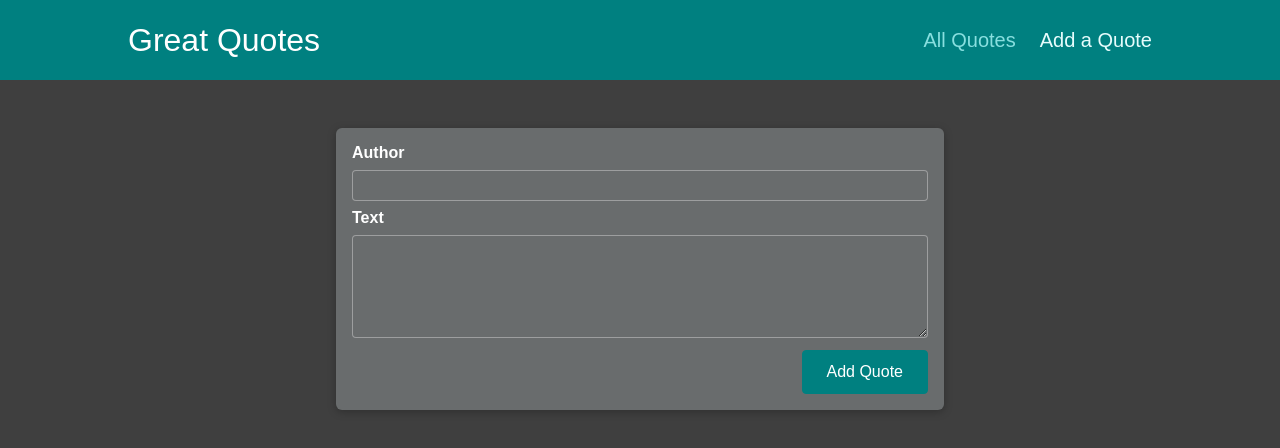
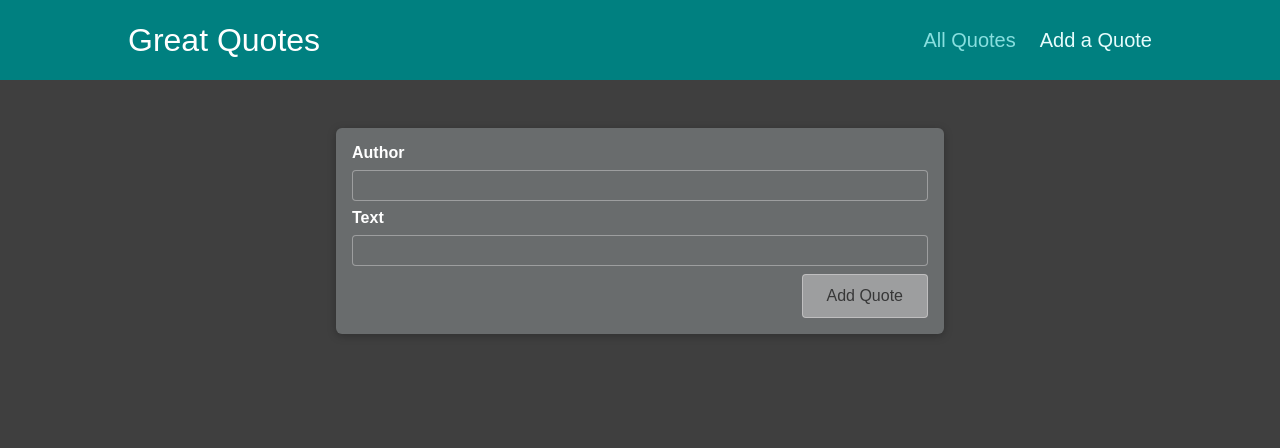
Before and after one commit to Perevechenkov/quotes-app, a React (Create React App) app: page /new-quote in a window 1280 px wide. Shown: the top 448 px of the page. Built offline with nearby package versions, Linux system fonts and the light colour scheme.

Commit message:
useInput hook in reusable QuoteInput component

```diff
--- a/src/components/quotes/QuoteForm.js
+++ /dev/null
@@ -1,51 +0,0 @@
-import { useRef } from 'react';
-
-import Card from '../UI/Card';
-import LoadingSpinner from '../UI/LoadingSpinner';
-import classes from './QuoteForm.module.scss';
-
-export default function QuoteForm(props) {
-  const authorRef = useRef();
-  const textRef = useRef();
-
-  const submitHandler = event => {
-    event.preventDefault();
-
-    const author = authorRef.current.value;
-    const text = textRef.current.value;
-
-    if (author.trim().length === 0 && text.trim().length === 0) {
-      return;
-    }
-
-    props.onAddQuote({
-      author,
-      text,
-    });
-  };
-
-  return (
-    <>
-      <Card>
-        <form className={classes.form} onSubmit={submitHandler}>
-          {props.isLoading && (
-            <div className={classes.loading}>
-              <LoadingSpinner />
-            </div>
-          )}
-          <div className={classes.control}>
-            <label htmlFor='author'>Author</label>
-            <input type='text' id='author' ref={authorRef}></input>
-          </div>
-          <div className={classes.control}>
-            <label htmlFor='text'>Text</label>
-            <textarea id='text' rows='5' ref={textRef}></textarea>
-          </div>
-          <div className={classes.actions}>
-            <button className='btn'>Add Quote</button>
-          </div>
-        </form>
-      </Card>
-    </>
-  );
-}
--- a/src/components/quotes/QuoteForm.module.scss
+++ /dev/null
@@ -1,59 +0,0 @@
-@use './../../abstracts/variables' as *;
-
-.form {
-     position: relative;
-
-     .loading {
-          position: absolute;
-
-          width: 100%;
-          height: 100%;
-
-          display: flex;
-          justify-content: center;
-          align-items: center;
-
-          background-color: $border-light;
-     }
-
-     .control {
-          margin-bottom: 0.5rem;
-
-          label {
-               margin-bottom: 0.5rem;
-
-               display: block;
-
-               font-weight: bold;
-
-               user-select: none;
-          }
-
-          input,
-          textarea {
-               width: 100%;
-               padding: 0.35rem;
-
-               border: 1px solid $border-light-opace;
-               border-radius: 4px;
-
-               background-color: $bg-primary-light;
-               font: inherit;
-               color: $text-color;
-
-               &:focus {
-                    border-color: $border-light;
-
-                    outline: none;
-               }
-          }
-     }
-
-     .actions {
-          text-align: right;
-
-          button {
-               font-size: 1rem;
-          }
-     }
-}
--- /dev/null
+++ b/src/components/quotes/newQuote/QuoteForm.js
@@ -0,0 +1,76 @@
+import { useRef, useState, useCallback } from 'react';
+
+import Card from '../../UI/Card';
+import LoadingSpinner from '../../UI/LoadingSpinner';
+import classes from './QuoteForm.module.scss';
+import QuoteInput from './QuoteInput';
+
+const isNotEmpty = value => value.trim().length !== 0;
+
+export default function QuoteForm(props) {
+  const authorRef = useRef();
+  const textRef = useRef();
+
+  const [, updateState] = useState();
+  const forceUpdate = useCallback(() => updateState({}), []);
+
+  let formIsValid = false;
+
+  if (authorRef?.current?.isValid() && textRef?.current?.isValid()) {
+    formIsValid = true;
+  }
+
+  const submitHandler = event => {
+    event.preventDefault();
+
+    const author = authorRef.current;
+    const text = textRef.current;
+
+    if (!author.isValid() || !text.isValid()) {
+      return;
+    }
+
+    console.log('added');
+
+    props.onAddQuote({
+      author: author.value,
+      text: text.value,
+    });
+  };
+
+  return (
+    <>
+      <Card>
+        <form className={classes.form} onSubmit={submitHandler}>
+          {props.isLoading && (
+            <div className={classes.loading}>
+              <LoadingSpinner />
+            </div>
+          )}
+          <QuoteInput
+            name='Author'
+            type='text'
+            ref={authorRef}
+            validationFn={isNotEmpty}
+            validationErrMessage='Author must not be empty'
+            upd={forceUpdate}
+          />
+          <QuoteInput
+            name='Text'
+            type='text'
+            ref={textRef}
+            validationFn={isNotEmpty}
+            validationErrMessage='Quote must not be empty'
+            upd={forceUpdate}
+          />
+
+          <div className={classes.actions}>
+            <button disabled={!formIsValid} className='btn'>
+              Add Quote
+            </button>
+          </div>
+        </form>
+      </Card>
+    </>
+  );
+}
--- /dev/null
+++ b/src/components/quotes/newQuote/QuoteForm.module.scss
@@ -0,0 +1,26 @@
+@use './../../../abstracts/variables' as *;
+
+.form {
+     position: relative;
+
+     .loading {
+          position: absolute;
+
+          width: 100%;
+          height: 100%;
+
+          display: flex;
+          justify-content: center;
+          align-items: center;
+
+          background-color: $border-light;
+     }
+
+     .actions {
+          text-align: right;
+
+          button {
+               font-size: 1rem;
+          }
+     }
+}
--- /dev/null
+++ b/src/components/quotes/newQuote/QuoteInput.js
@@ -0,0 +1,43 @@
+import { forwardRef, useEffect, useId, useImperativeHandle } from 'react';
+import useInput from '../../../hooks/use-input';
+import classes from './QuoteInput.module.scss';
+
+export default forwardRef(function QuoteInput(props, ref) {
+  const { validationFn, validationErrMessage, name, type, upd } = props;
+
+  const id = useId();
+
+  useImperativeHandle(ref, () => ({
+    value: value,
+    isValid() {
+      return isValid;
+    },
+  }));
+
+  const { value, isValid, hasError, valueChangeHandler, inputBlurHandler } =
+    useInput(validationFn);
+
+  useEffect(() => {
+    upd();
+  }, [value, upd]);
+
+  const inputClasses = hasError
+    ? `${classes.control} ${classes.invalid}`
+    : classes.control;
+
+  return (
+    <div className={inputClasses}>
+      <label htmlFor={id}>{name}</label>
+      <input
+        type={type}
+        id={id}
+        value={value}
+        onChange={valueChangeHandler}
+        onBlur={inputBlurHandler}
+      ></input>
+      {hasError && (
+        <p className={classes['error-text']}>{validationErrMessage}</p>
+      )}
+    </div>
+  );
+});
--- /dev/null
+++ b/src/components/quotes/newQuote/QuoteInput.module.scss
@@ -0,0 +1,48 @@
+@use './../../../abstracts/variables' as *;
+
+.control {
+     margin-bottom: 0.5rem;
+
+     &.invalid {
+          input {
+               border: 1px solid red;
+
+               &:focus {
+                    border-color: red;
+               }
+          }
+     }
+
+     label {
+          margin-bottom: 0.5rem;
+
+          display: block;
+
+          font-weight: bold;
+
+          user-select: none;
+     }
+
+     input,
+     textarea {
+          width: 100%;
+          padding: 0.35rem;
+
+          border: 1px solid $border-light-opace;
+          border-radius: 4px;
+
+          background-color: $bg-primary-light;
+          font: inherit;
+          color: $text-color;
+
+          &:focus {
+               border-color: $border-light;
+
+               outline: none;
+          }
+     }
+
+     .error-text {
+          color: red;
+     }
+}
--- /dev/null
+++ b/src/hooks/use-input.js
@@ -0,0 +1,57 @@
+import { useReducer } from 'react';
+
+const initialInputState = {
+  value: '',
+  isTouched: false,
+};
+
+const inputStateReducer = (state, action) => {
+  if (action.type === 'INPUT') {
+    return {
+      value: action.value,
+      isTouched: state.isTouched,
+    };
+  }
+  if (action.type === 'BLUR') {
+    return {
+      value: state.value,
+      isTouched: true,
+    };
+  }
+  if (action.type === 'RESET') {
+    return initialInputState;
+  }
+
+  return initialInputState;
+};
+
+export default function useInput(validateValue) {
+  const [inputState, dispatch] = useReducer(
+    inputStateReducer,
+    initialInputState
+  );
+
+  const valueIsValid = validateValue(inputState.value);
+  const hasError = !valueIsValid && inputState.isTouched;
+
+  const valueChangeHandler = event => {
+    dispatch({ type: 'INPUT', value: event.target.value });
+  };
+
+  const inputBlurHandler = () => {
+    dispatch({ type: 'BLUR' });
+  };
+
+  const reset = () => {
+    dispatch({ type: 'RESET' });
+  };
+
+  return {
+    value: inputState.value,
+    isValid: valueIsValid,
+    hasError,
+    valueChangeHandler,
+    inputBlurHandler,
+    reset,
+  };
+}
--- a/src/index.scss
+++ b/src/index.scss
@@ -67,6 +67,13 @@ html {
           background-color: $bg-primary-dark-green-hover;
           border-color: $bg-primary-dark-green-hover;
         }
+
+        &:disabled {
+          border-color: $border-light-opace;
+          background-color: $border-light-opace;
+          color: $border-dark;
+          cursor: not-allowed;
+        }
       }
     }
   }
--- a/src/pages/NewQuote.js
+++ b/src/pages/NewQuote.js
@@ -3,7 +3,7 @@ import { useNavigate } from 'react-router-dom';
 import useHttp from '../hooks/use-http';
 import { addQuote } from '../lib/api';
 
-import QuoteForm from '../components/quotes/QuoteForm';
+import QuoteForm from '../components/quotes/newQuote/QuoteForm';
 
 export default function NewQuote(props) {
   const navigate = useNavigate();
```
